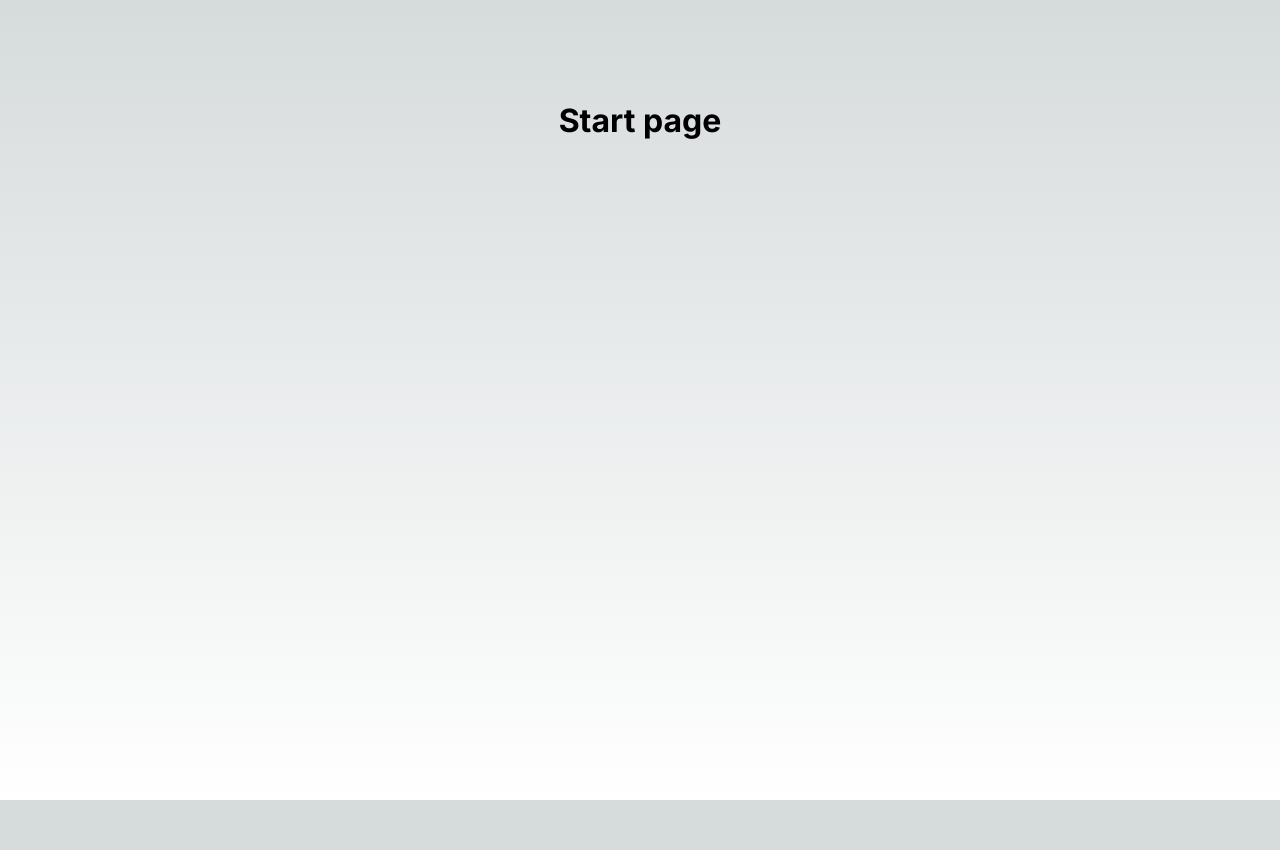
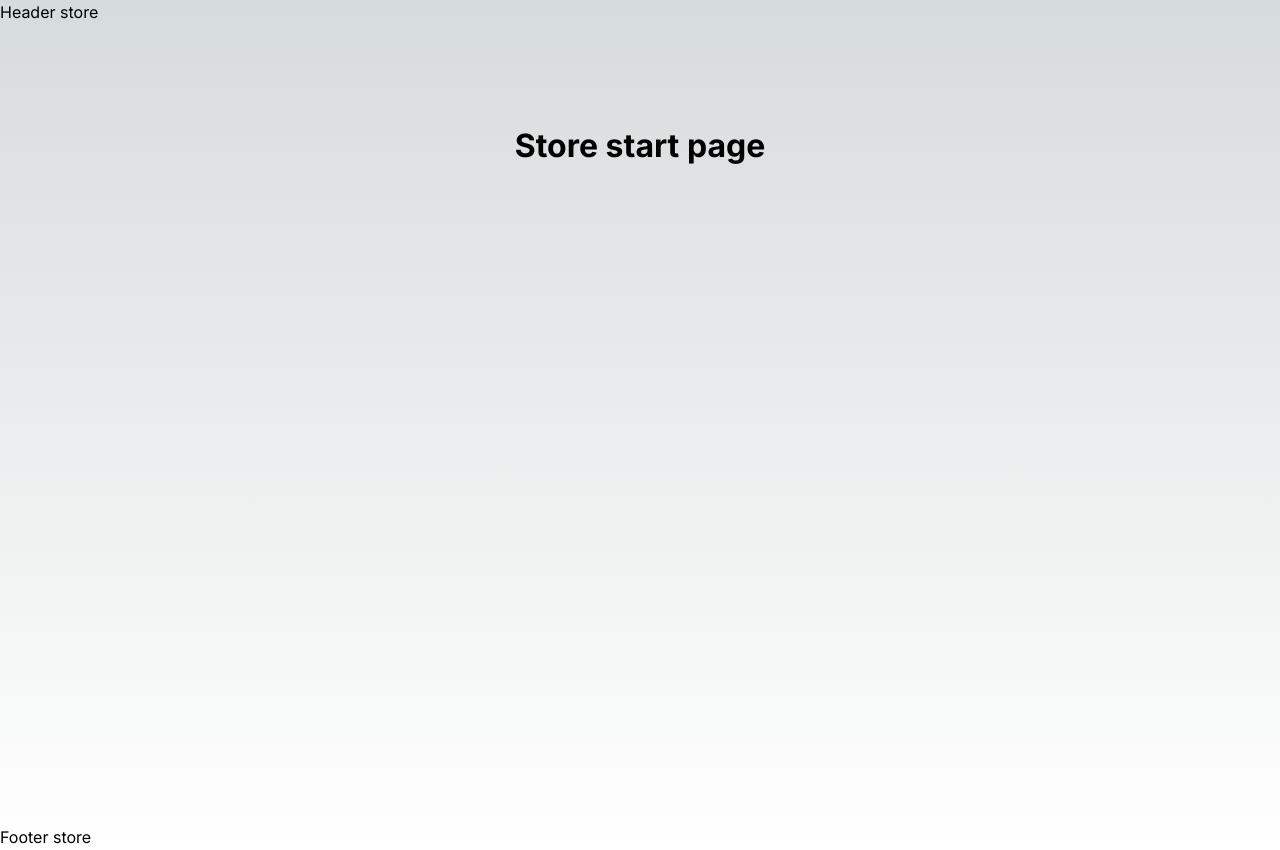
Before and after one commit to johanbry/web-shop-next, a Next.js app: page / in a window 1280 px wide. Before the commit the page ends 800 px from the top, so only its background shows below. Built offline with nearby package versions, Linux system fonts and the light colour scheme.

Commit message:
basic routing store/admin sections

```diff
--- /dev/null
+++ b/app/(admin)/admin/page.tsx
@@ -0,0 +1,3 @@
+export default function Home() {
+  return <div>Admin home</div>;
+}
--- /dev/null
+++ b/app/(store)/layout.tsx
@@ -0,0 +1,13 @@
+export default function StoreLayout({
+  children,
+}: {
+  children: React.ReactNode;
+}) {
+  return (
+    <>
+      <div>Header store</div>
+      <main>{children}</main>
+      <div>Footer store</div>
+    </>
+  );
+}
--- a/app/page.tsx
+++ b/app/(store)/page.tsx
@@ -1,13 +1,19 @@
 import Image from "next/image";
 import connectToDB from "@/utils/db";
 import styles from "./page.module.css";
+import { Metadata } from "next";
+
+export const metadata: Metadata = {
+  title: "Web shop Start page",
+  description: "",
+};
 
 export default async function Home() {
-  await connectToDB();
+  // await connectToDB();
 
   return (
     <main className={styles.main}>
-      <h1>Start page</h1>
+      <h1>Store start page</h1>
     </main>
   );
 }
```
Also changed, not shown: app/(admin)/admin/layout.tsx (added, +13 -0 lines), app/(store)/page.module.css (renamed from app/page.module.css).
